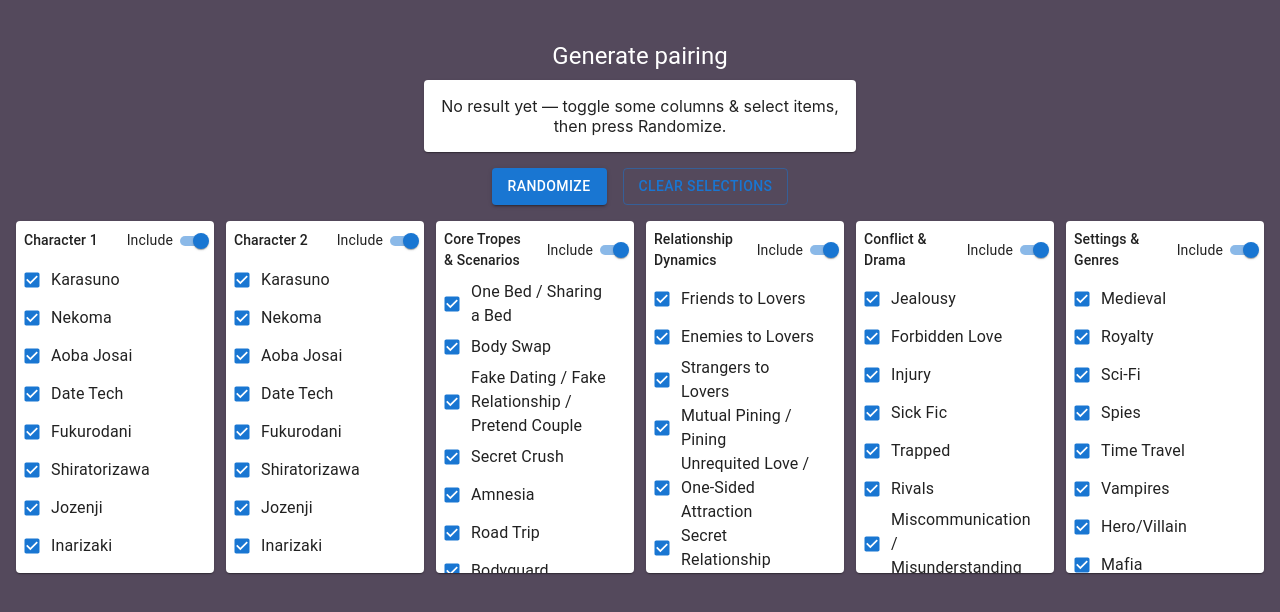
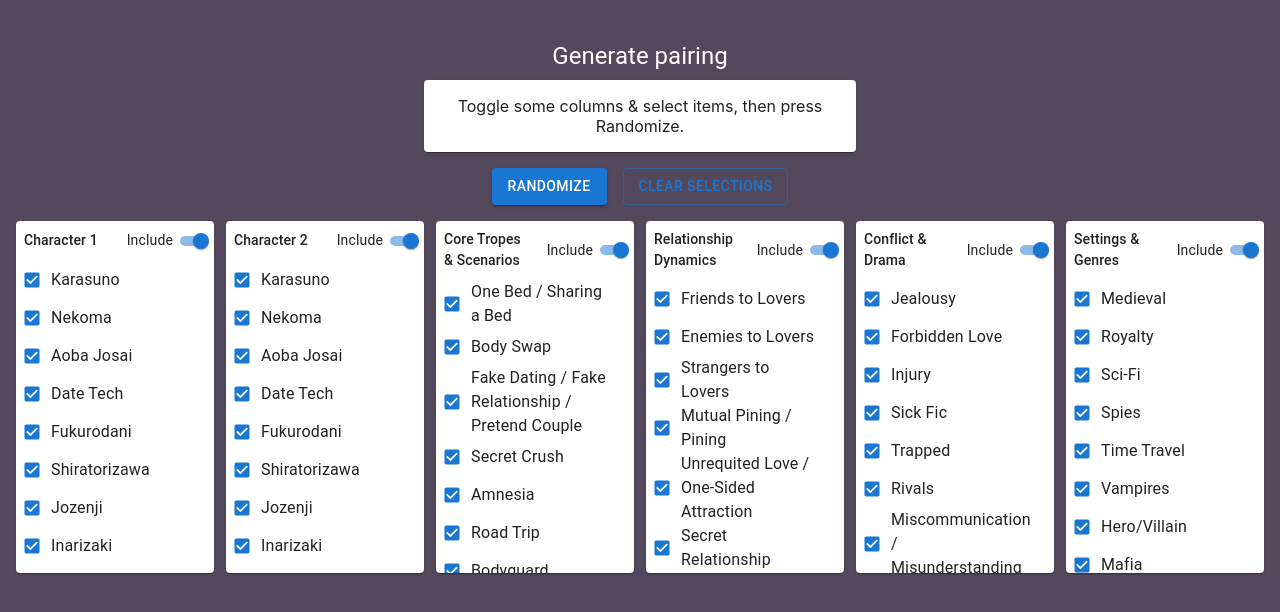
Before and after one commit to galleg46/haikyu-prompt-gen, a React (Create React App) app in the folder client/: page / in a window 1280 px wide. Shown: the top 612 px of the page. Built offline with nearby package versions, Linux system fonts and the light colour scheme; the HTML template or start-up script is replaced by a standard one.

Commit message:
small text changes

```diff
--- a/client/src/HaikyuGenerator.jsx
+++ b/client/src/HaikyuGenerator.jsx
@@ -98,7 +98,7 @@ function HaikyuGenerator() {
                             </div>
                         ))
                     ) : (
-                        <div>No result yet — toggle some columns & select items, then press Randomize.</div>
+                        <div>Toggle some columns & select items, then press Randomize.</div>
                     )}
                 </Paper>
             </Box>
```
